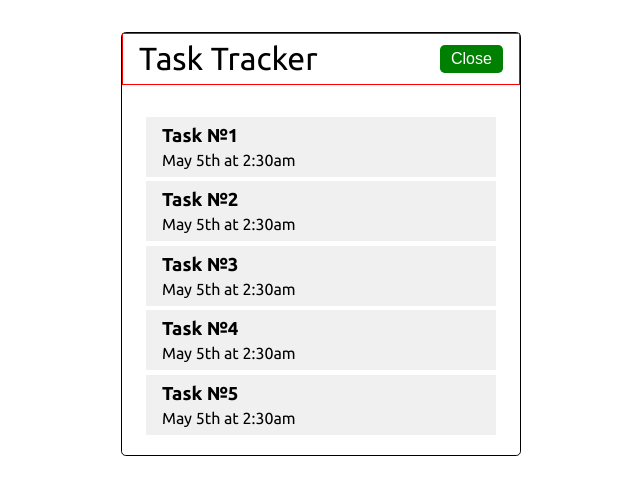
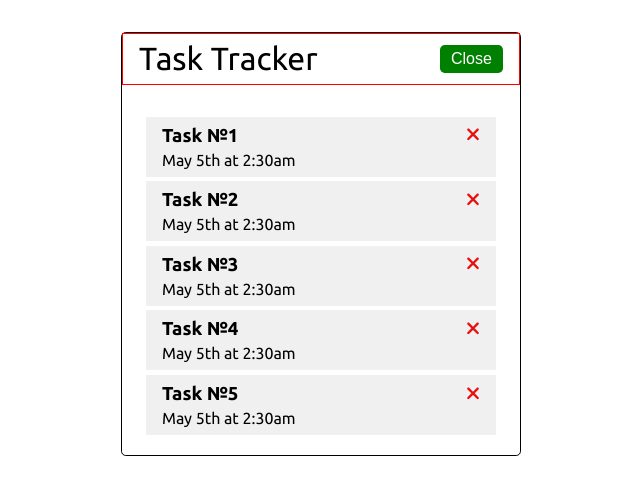
Before and after one commit to stinger222/angular-task-tracker, an Angular app: page / in a window 1280 px wide. Shown: the top 494 px of the page, without its empty margins (319-959 px from the left). Built offline with nearby package versions, Linux system fonts and the light colour scheme.

Commit message:
Add fake "close" icon

```diff
--- a/src/app/components/tasks-item/task-item.component.html
+++ b/src/app/components/tasks-item/task-item.component.html
@@ -1,4 +1,7 @@
 <div class="task">
-  <h3>{{task.text}}</h3>
+  <h3>
+    {{task.text}}
+    <fa-icon [icon]="faTimes" [ngStyle]="{'color': '#e70f0f'}"></fa-icon>
+  </h3>
   <p>{{task.day}}</p>
 </div>
--- a/src/app/components/tasks-item/task-item.component.scss
+++ b/src/app/components/tasks-item/task-item.component.scss
@@ -1,9 +1,11 @@
 .task {
-  background: rgb(240, 240, 240);
+  background: #f0f0f0;
   padding: 0.5em 1em;
   margin-bottom: 0.3em;
 
   h3 {
     margin-bottom: 0.2em;
+    display: flex;
+    justify-content: space-between;
   }
 }
--- a/src/app/components/tasks-item/task-item.component.ts
+++ b/src/app/components/tasks-item/task-item.component.ts
@@ -1,5 +1,6 @@
 import { ITask } from '../../models/tasks';
 import { Component, Input, OnInit } from '@angular/core';
+import { faTimes, IconDefinition } from '@fortawesome/free-solid-svg-icons'
 
 @Component({
   selector: 'app-task-item',
@@ -8,6 +9,7 @@ import { Component, Input, OnInit } from '@angular/core';
 })
 export class TaskItemComponent implements OnInit {
   @Input() task: ITask
+  faTimes: IconDefinition = faTimes
 
   constructor() { }
 
```
